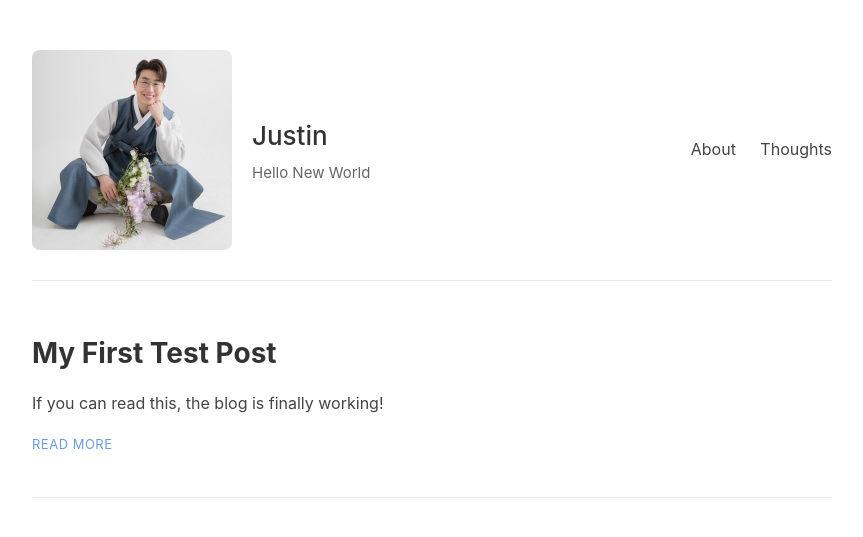
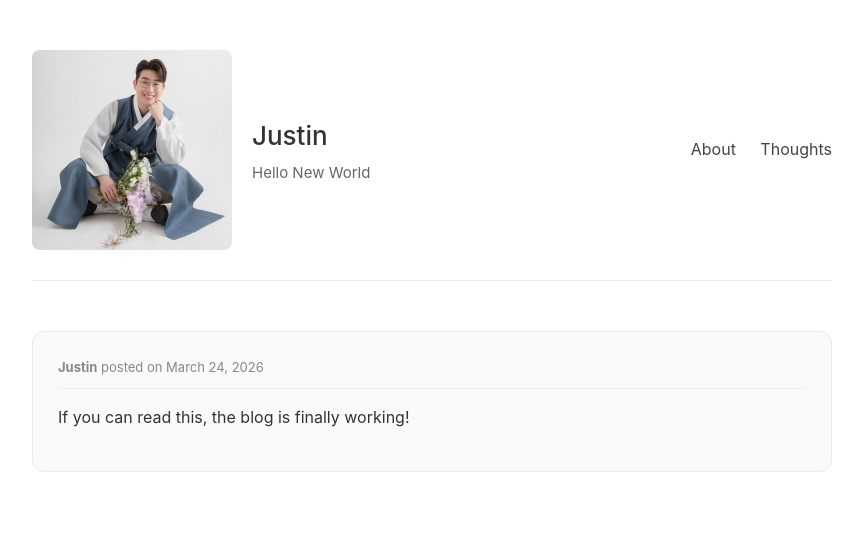
Before and after one commit to cksung9009/IMMS-AI, a Jekyll site: the page built from thoughts.html, in a window 1280 px wide. Shown: the top 537 px of the page, without its empty margins (208-1071 px from the left). Built offline with Jekyll 4.4.1, drawn with Linux system fonts in a browser that asks for light colours.

Commit message:
Refactor post display to use feed-card layout

```diff
--- a/thoughts.html
+++ b/thoughts.html
@@ -1,16 +1,19 @@
 ---
 layout: default
-title: Thoughts
 ---
 
-<div class="post-list">
+<div class="feed-timeline">
   {% for post in site.posts %}
-  <article style="margin-bottom: 50px; border-bottom: 1px solid #eaeaea; padding-bottom: 40px;">
-    <h2 style="margin: 0 0 15px 0; font-size: 28px;">{{ post.title }}</h2>
-    <p style="margin: 0 0 15px 0; color: #444;">
-      {{ post.excerpt | strip_html | truncatewords: 30 }}
-    </p>
-    <a href="{{ post.url }}" class="read-more">Read More</a>
-  </article>
+  <div class="feed-card" style="margin-bottom: 30px; padding: 25px; border: 1px solid #eaeaea; border-radius: 12px; background-color: #fafafa;">
+
+    <div style="font-size: 13px; color: #888; margin-bottom: 15px; border-bottom: 1px solid #eee; padding-bottom: 10px;">
+      <strong>Justin</strong> posted on {{ post.date | date: "%B %d, %Y" }}
+    </div>
+
+    <div style="font-size: 16px; color: #333; line-height: 1.6;">
+      {{ post.content }}
+    </div>
+
+  </div>
   {% endfor %}
 </div>
```
